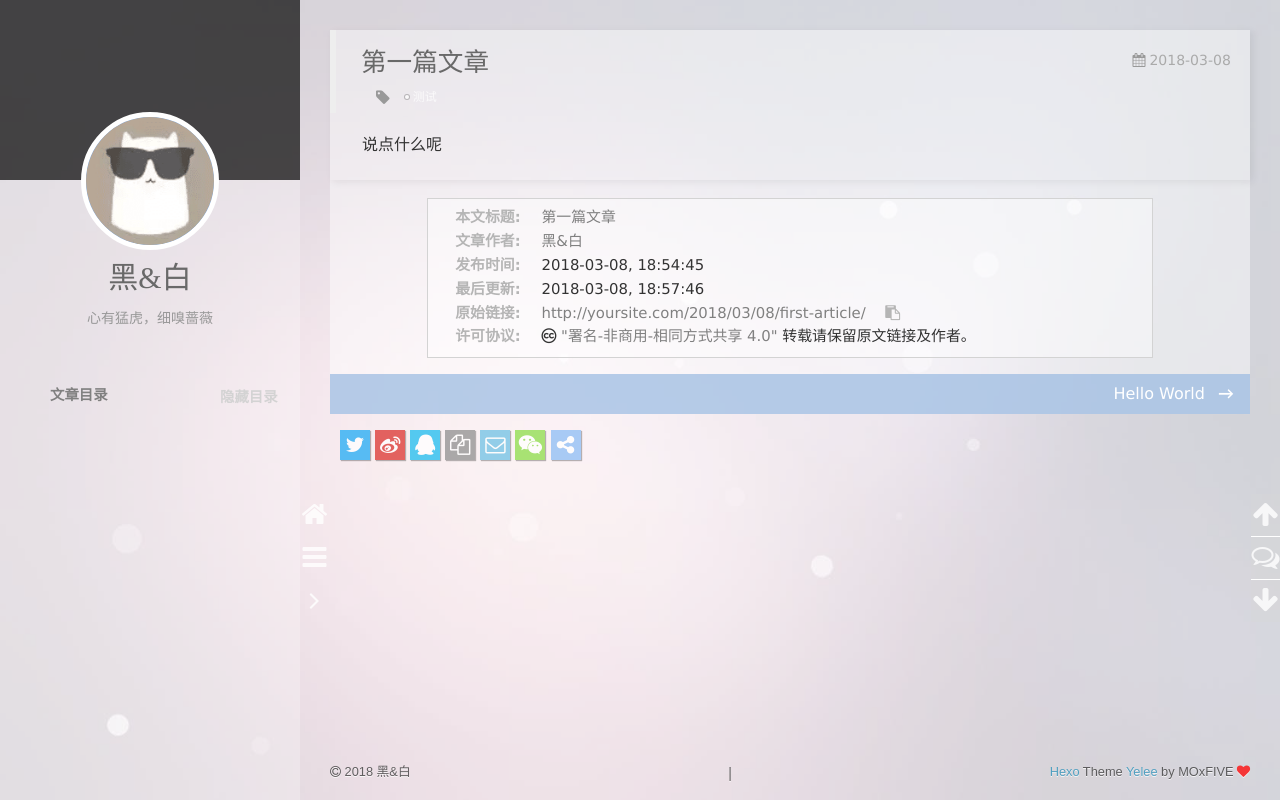
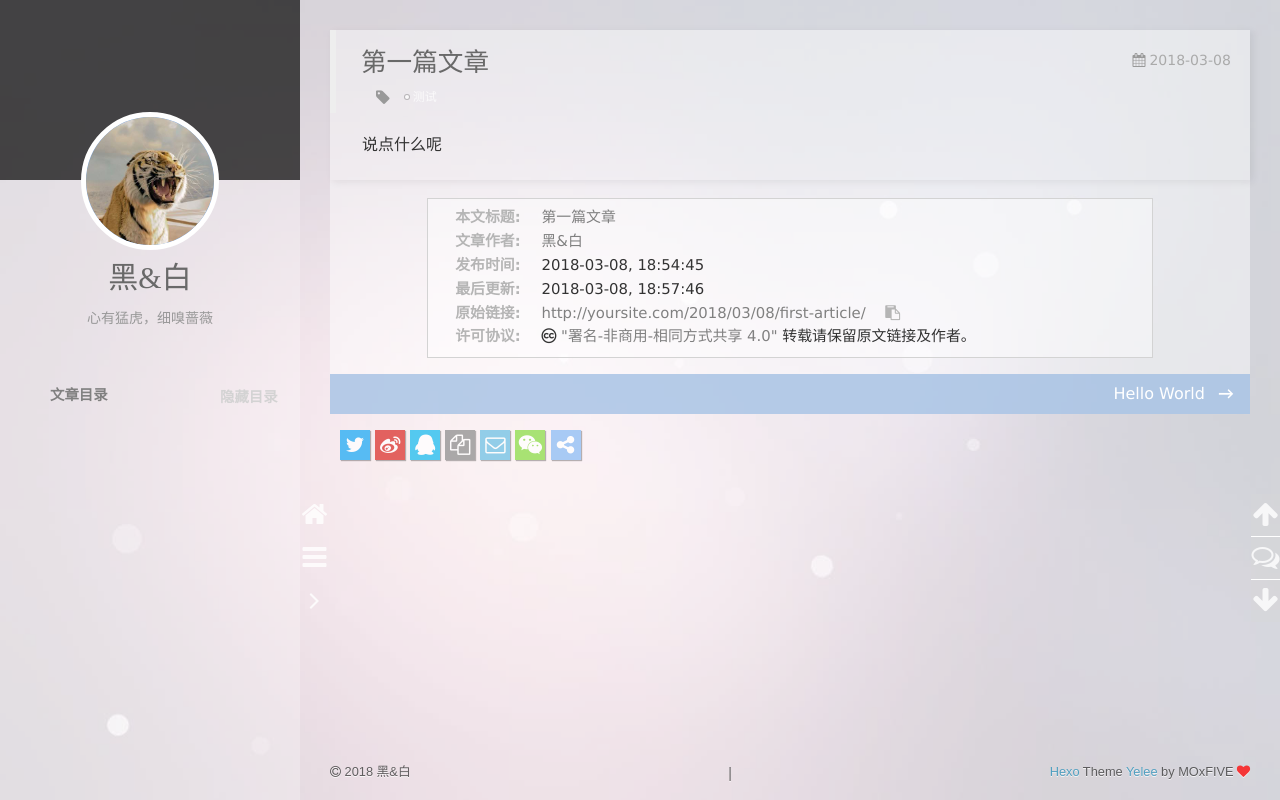
Before and after one commit to BlackAnWhite/BlackAnWhite.github.io, a plain HTML site: page 2018/03/08/first-article/index.html in a window 1280 px wide. Drawn offline with nearby package versions, Linux system fonts and the light colour scheme; some packages are replaced by stand-ins of ours; a script that the page names is missing.

Commit message:
Site updated: 2018-03-09 14:18:58

```diff
--- a/2018/03/08/first-article/index.html
+++ b/2018/03/08/first-article/index.html
@@ -35,7 +35,7 @@
 
 
 
-    <link rel="shortcut icon" href="/favicon.png">
+    <link rel="shortcut icon" href="/favicon.ico">
 
 
 
@@ -98,7 +98,7 @@
 <div class="intrude-less">
     <header id="header" class="inner">
         <a href="/" class="profilepic">
-            <img src="/img/avatar.png" class="animated zoomIn">
+            <img src="/avatar.jpg" class="animated zoomIn">
         </a>
         <hgroup>
           <h1 class="header-author"><a href="/">黑&amp;白</a></h1>
@@ -225,7 +225,7 @@
     <div class="intrude-less">
         <header id="header" class="inner">
             <a href="/" class="profilepic">
-                <img src="/img/avatar.png" class="animated zoomIn">
+                <img src="/avatar.jpg" class="animated zoomIn">
             </a>
             <hgroup>
               <h1 class="header-author"><a href="/" title="回到主页">黑&amp;白</a></h1>
```
Also changed, not shown: 2018/03/08/hello-world/index.html (+3 -3 lines), archives/2018/03/index.html (+3 -3 lines), archives/2018/index.html (+3 -3 lines), archives/index.html (+3 -3 lines), index.html (+3 -3 lines), tags/测试/index.html (+3 -3 lines), avatar.jpg (added).
